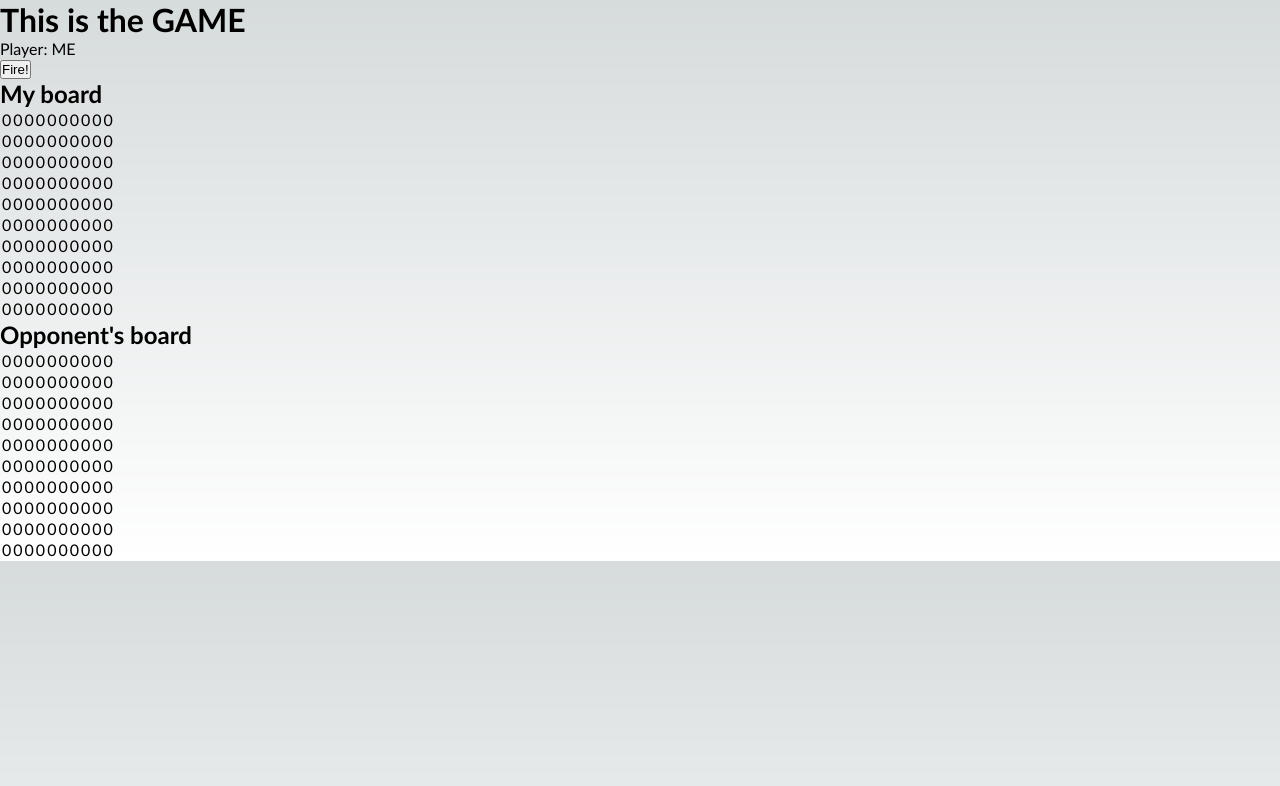
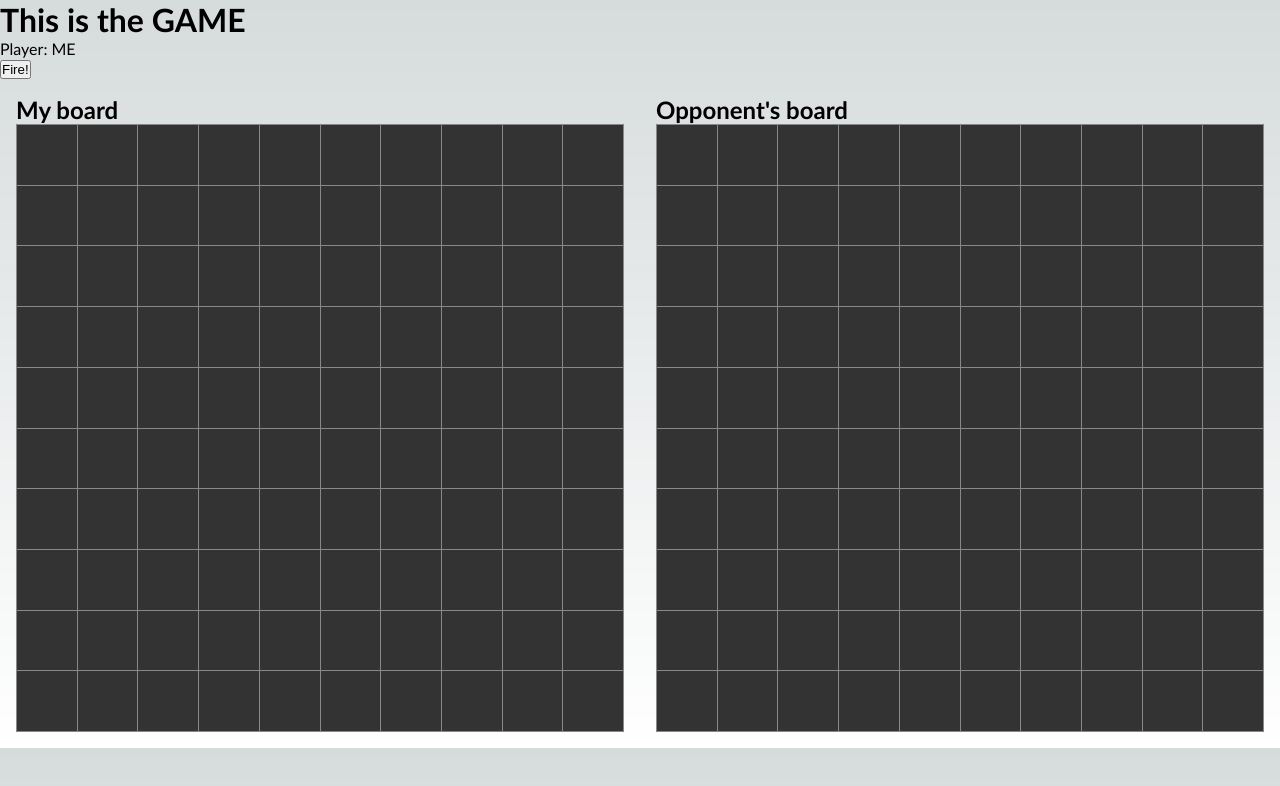
Before and after one commit to Itera/sk-cop-wrkshp-nextjs, a Next.js app: page /game in a window 1280 px wide. Shown: the top 786 px of the page. Built offline with nearby package versions, Linux system fonts and the light colour scheme.

Commit message:
refactor: changes in folder structure and styling of game board as grid

```diff
--- /dev/null
+++ b/src/components/GameBoard.module.css
@@ -0,0 +1,30 @@
+.grid {
+  display: grid;
+  grid-template-columns: repeat(10, 1fr);
+  grid-template-rows: repeat(10, 1fr);
+  place-items: stretch;
+  place-content: center;
+  border-bottom: 1px solid #888;
+  border-right: 1px solid #888;
+}
+
+.cell {
+  place-self: stretch;
+  border-top: 1px solid #888;
+  border-left: 1px solid #888;
+}
+
+.unknown {
+  aspect-ratio: 1;
+  background-color: #333;
+}
+
+.water {
+  aspect-ratio: 1;
+  background-color: #16c;
+}
+
+.hit {
+  aspect-ratio: 1;
+  background-color: rgb(252, 207, 44);
+}
--- /dev/null
+++ b/src/components/GameBoard.tsx
@@ -0,0 +1,31 @@
+import { GameBoardState, SquareState } from '@/shared/types';
+import styles from './GameBoard.module.css'
+
+interface GameBoardProps {
+  grid2D: GameBoardState;
+  renderSquare?: (tile: SquareState) => JSX.Element;
+}
+
+const GameBoard = ({ grid2D, renderSquare }: GameBoardProps) => {
+  return (
+    <div className={styles.grid}>
+      {grid2D.map((row, rowIndex) => row.map((cell, cellIndex) => (
+          <div key={`${rowIndex}${cellIndex}`} className={styles.cell}>
+            {renderSquare ? renderSquare(cell) : defaultSquareRenderer(cell)}
+          </div>
+        ))
+      )}
+    </div>
+  );
+}
+
+export const defaultSquareRenderer = (tile: SquareState) => {
+  switch(tile) {
+    case SquareState.Unknown: return (<div className={styles.unknown}></div>);
+    case SquareState.Water: return (<div className={styles.water}></div>);
+    case SquareState.Boat: return (<div className={styles.boat}></div>);
+    default: return (<div className={styles.unknown}></div>);
+  }
+}
+
+export default GameBoard
--- a/src/components/game-board.tsx
+++ /dev/null
@@ -1,26 +0,0 @@
-
-export enum SquareState {
-  Unknown,
-  Boat,
-  Empty,
-}
-export type GameBoardState = SquareState[][];
-export interface GameBoardProps {
-  state: GameBoardState;
-}
-
-export default function GameBoard({ state }: GameBoardProps) {
-  return (
-    <table>
-      <tbody>
-        {state.map((row, rowIndex) => (
-          <tr key={rowIndex}>
-            {row.map((cell, cellIndex) => (
-              <td key={cellIndex}>{cell}</td>
-            ))}
-          </tr>
-        ))}
-      </tbody>
-    </table>
-  );
-}
--- /dev/null
+++ b/src/pages/game/Game.module.css
@@ -0,0 +1,11 @@
+.gameArea {
+  display: flex;
+  flex-direction: row;
+  width: 100%;
+  justify-content: space-around;
+}
+
+.gameAreaBoard {
+  width: 100%;
+  margin: 1rem;
+}
--- a/src/pages/game.tsx
+++ b/src/pages/game/index.tsx
@@ -1,14 +1,11 @@
-import GameBoard, { GameBoardState } from "@/components/game-board";
+import GameBoard from "@/components/GameBoard";
+import { GameBoardState, GamePhase, Player } from "@/shared/types";
 import { initGrid } from "@/shared/utils";
 import { useState } from "react"
+import styles from './Game.module.css'
 
 const BOARD_SIZE = 10;
-export type Player = 'ME' | 'OPPONENT';
-export enum GamePhase {
-  SET_UP = "SET_UP",
-  PLAYING = "PLAYING",
-  END = "END"
-}
+
 
 function initBoard(): GameBoardState {
   return initGrid(BOARD_SIZE, BOARD_SIZE);
@@ -32,14 +29,16 @@ export default function Menu() {
       <h1>This is the GAME</h1>
       <p>Player: { currentPlayer }</p>
       <button onClick={handleFire}>Fire!</button>
-      <section>
-        <h2>My board</h2>
-        <GameBoard state={myBoard} />
-      </section>
-      <section>
-        <h2>Opponent&apos;s board</h2>
-        <GameBoard state={opponentsBoard} />
-      </section>
+      <div className={styles.gameArea}>
+        <section className={styles.gameAreaBoard}>
+          <h2>My board</h2>
+          <GameBoard grid2D={myBoard} />
+        </section>
+        <section className={styles.gameAreaBoard}>
+          <h2>Opponent&apos;s board</h2>
+          <GameBoard grid2D={opponentsBoard} />
+        </section>
+      </div>
     </main>
   )
 }
--- /dev/null
+++ b/src/shared/types.ts
@@ -0,0 +1,14 @@
+export type Player = 'ME' | 'OPPONENT';
+export enum GamePhase {
+  SET_UP = "SET_UP",
+  PLAYING = "PLAYING",
+  END = "END"
+}
+
+export enum SquareState {
+  Unknown,
+  Boat,
+  Empty,
+}
+
+export type GameBoardState = SquareState[][];
--- a/src/shared/utils.ts
+++ b/src/shared/utils.ts
@@ -1,4 +1,4 @@
-import { SquareState } from "@/components/game-board";
+import { SquareState } from "./types";
 
 export const initGrid = (rows: number, cols: number): SquareState[][] => {
   return Array.from(Array(rows), () => new Array(cols).fill(SquareState.Unknown));
```
